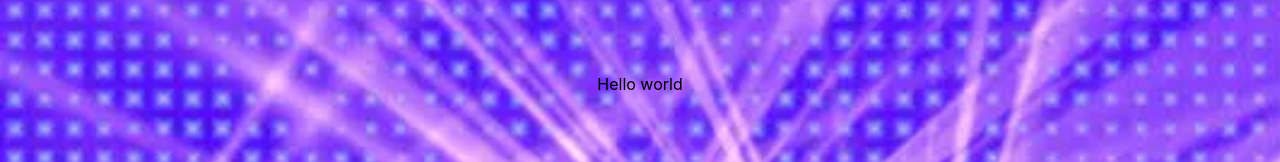
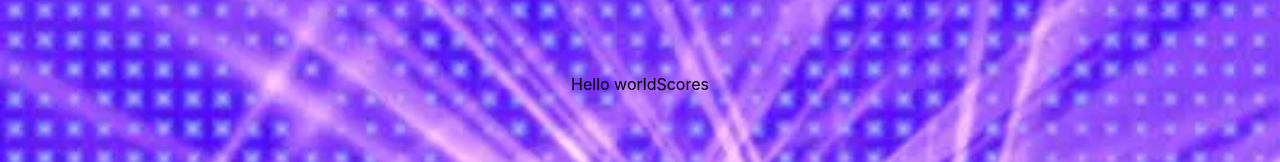
Before and after one commit to Chabelle78/blindtest, a React (Vite) app in the folder hackhathon/: page / in a window 1280 px wide. Shown: the part 316-478 px from the top of the page. Built offline with nearby package versions, Linux system fonts and the light colour scheme.

Commit message:
refresh before pr

```diff
--- a/hackhathon/src/components/Main/Main.jsx
+++ b/hackhathon/src/components/Main/Main.jsx
@@ -8,9 +8,9 @@ export default function Main() {
   return (
     <div className="main flex items-center align-middle justify-center w-screen h-screen">
       <p>Hello world</p>
-      {/* <Scores /> */}
-      {/* <Game />
-      <Upload /> */}
+      <Scores />
+      <Game />
+      <Upload />
     </div>
   );
 }
```
